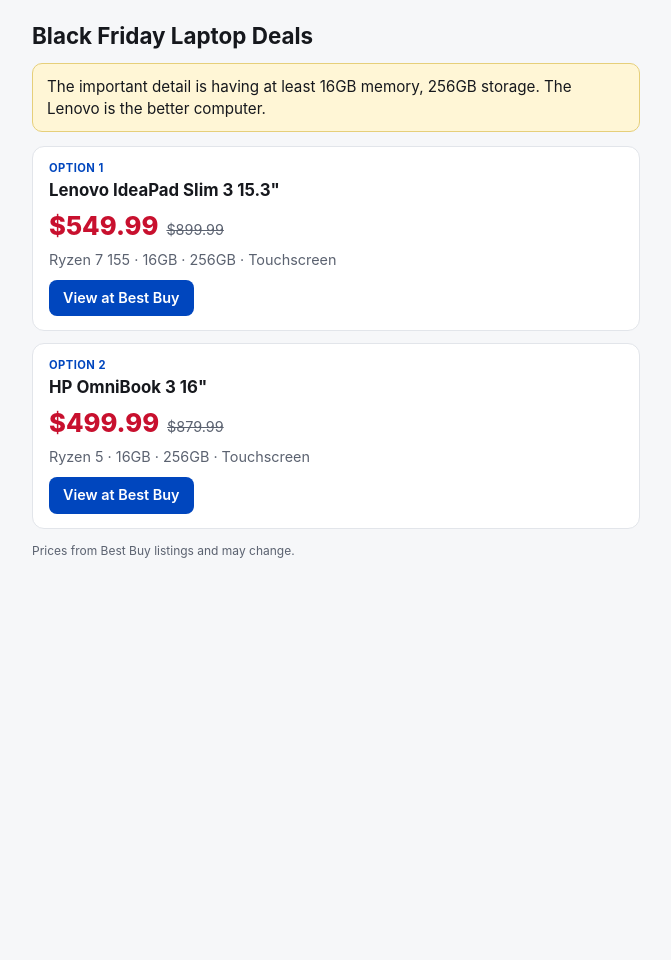
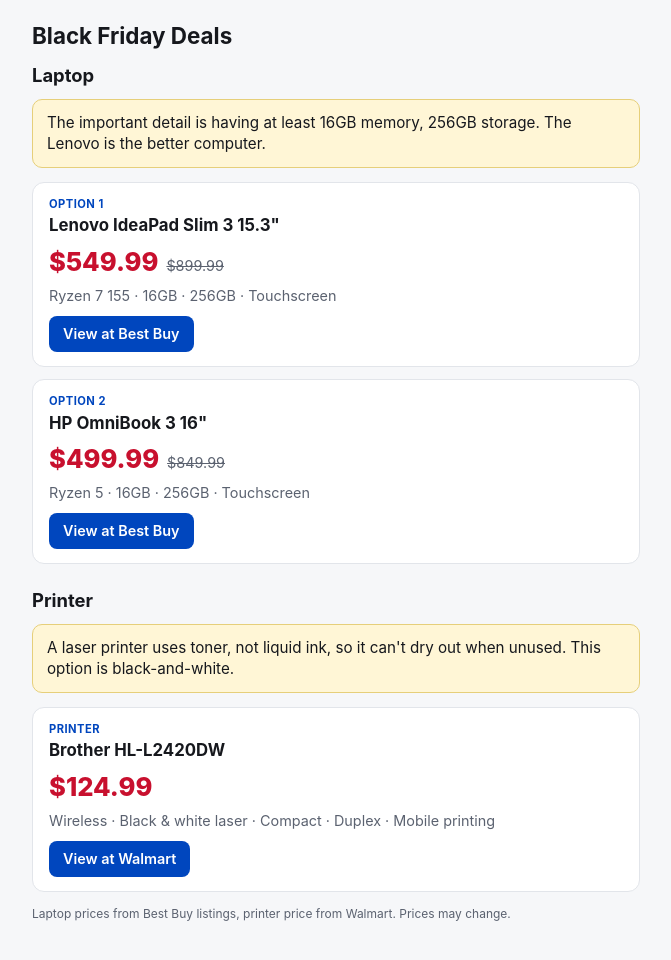
Before and after one commit to rsoldner/rsoldner.github.io, a plain HTML site: page denny-laptop-2026/index.html in a window 1280 px wide. Shown: the whole page, without its empty margins (304-975 px from the left). Before the commit the page ends 800 px from the top, so only its background shows below. Drawn offline with Linux system fonts and the light colour scheme.

Commit message:
add printer

```diff
--- a/denny-laptop-2026/index.html
+++ b/denny-laptop-2026/index.html
@@ -3,7 +3,7 @@
 <head>
 <meta charset="utf-8">
 <meta name="viewport" content="width=device-width, initial-scale=1, viewport-fit=cover">
-<title>Black Friday Laptop Deals</title>
+<title>Black Friday Deals</title>
 <style>
 :root{--bg:#f6f7f9;--card:#fff;--text:#16181d;--muted:#5b6270;--accent:#0046be;--deal:#c8102e;--border:#e2e5ea;--note:#fff6d6;--noteb:#e6cf7a;box-sizing:border-box;padding-top:env(safe-area-inset-top,0px);padding-bottom:env(safe-area-inset-bottom,0px)}
 @media (prefers-color-scheme:dark){:root:not([data-theme="light"]){--bg:#0e1013;--card:#181b21;--text:#f1f3f6;--muted:#9aa2b1;--accent:#6ea0ff;--deal:#ff6b7f;--border:#2a2f38;--note:#2b2710;--noteb:#6b5f1f;color-scheme:dark}}
@@ -22,11 +22,15 @@ h2{font-size:1.05rem;margin:2px 0 6px}
 .specs{color:var(--muted);font-size:.9rem;margin:6px 0 10px}
 .btn{display:inline-block;background:var(--accent);color:#fff;text-decoration:none;font-weight:600;font-size:.9rem;padding:8px 14px;border-radius:8px}
 .foot{color:var(--muted);font-size:.75rem;margin-top:14px}
+.sec{font-size:1.15rem;margin:24px 0 10px}
+.sec.first{margin-top:0}
 </style>
 </head>
 <body>
 <main>
-  <h1>Black Friday Laptop Deals</h1>
+  <h1>Black Friday Deals</h1>
+
+  <h2 class="sec first">Laptop</h2>
 
   <p class="note">The important detail is having at least 16GB memory, 256GB storage. The Lenovo is the better computer.</p>
 
@@ -41,12 +45,24 @@ h2{font-size:1.05rem;margin:2px 0 6px}
   <section class="card">
     <div class="tag">Option 2</div>
     <h2>HP OmniBook 3 16"</h2>
-    <div class="price"><span class="now">$499.99</span><span class="was">$879.99</span></div>
+    <div class="price"><span class="now">$499.99</span><span class="was">$849.99</span></div>
     <p class="specs">Ryzen 5 · 16GB · 256GB · Touchscreen</p>
     <a class="btn" href="https://www.bestbuy.com/product/hp-omnibook-3-16-2k-touchscreen-laptop-amd-ryzen-5-40-16gb-memory-256gb-ssd-glacier-silver/JJGWKLZ8PK/sku/6667884" target="_blank" rel="noopener">View at Best Buy</a>
   </section>
 
-  <p class="foot">Prices from Best Buy listings and may change.</p>
+  <h2 class="sec">Printer</h2>
+
+  <p class="note">A laser printer uses toner, not liquid ink, so it can't dry out when unused. This option is black-and-white.</p>
+
+  <section class="card">
+    <div class="tag">Printer</div>
+    <h2>Brother HL-L2420DW</h2>
+    <div class="price"><span class="now">$124.99</span></div>
+    <p class="specs">Wireless · Black &amp; white laser · Compact · Duplex · Mobile printing</p>
+    <a class="btn" href="https://www.walmart.com/ip/Brother-HL-L2420DW-Wireless-Compact-Monochrome-Laser-Printer-with-Duplex-Mobile-Printing/5066099135" target="_blank" rel="noopener">View at Walmart</a>
+  </section>
+
+  <p class="foot">Laptop prices from Best Buy listings, printer price from Walmart. Prices may change.</p>
 </main>
 </body>
 </html>
```
